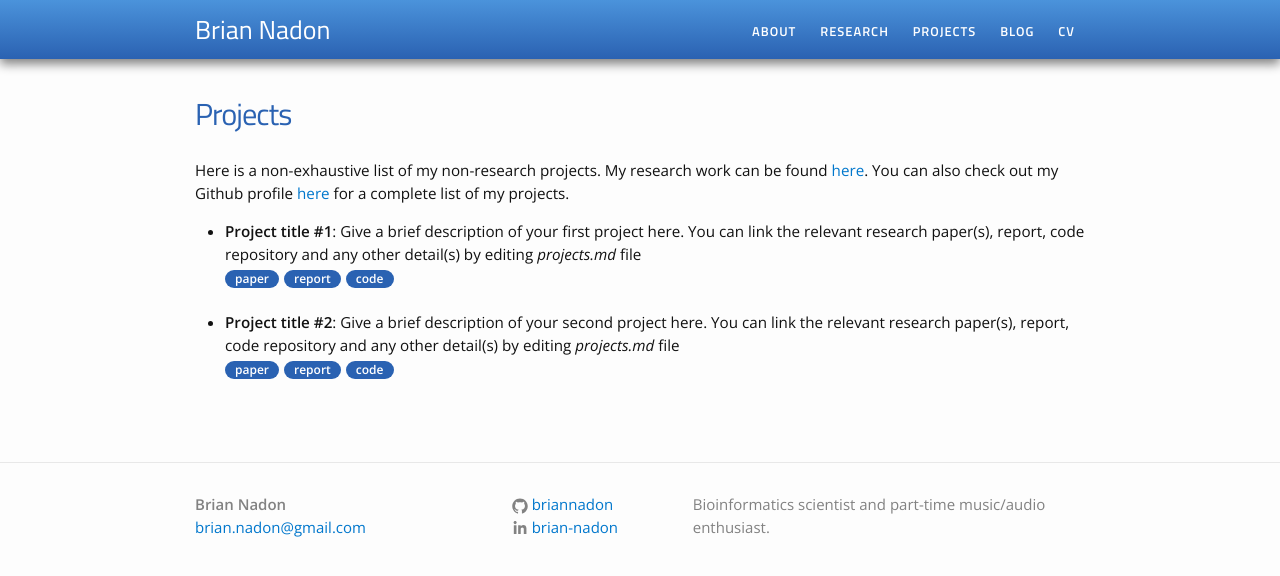
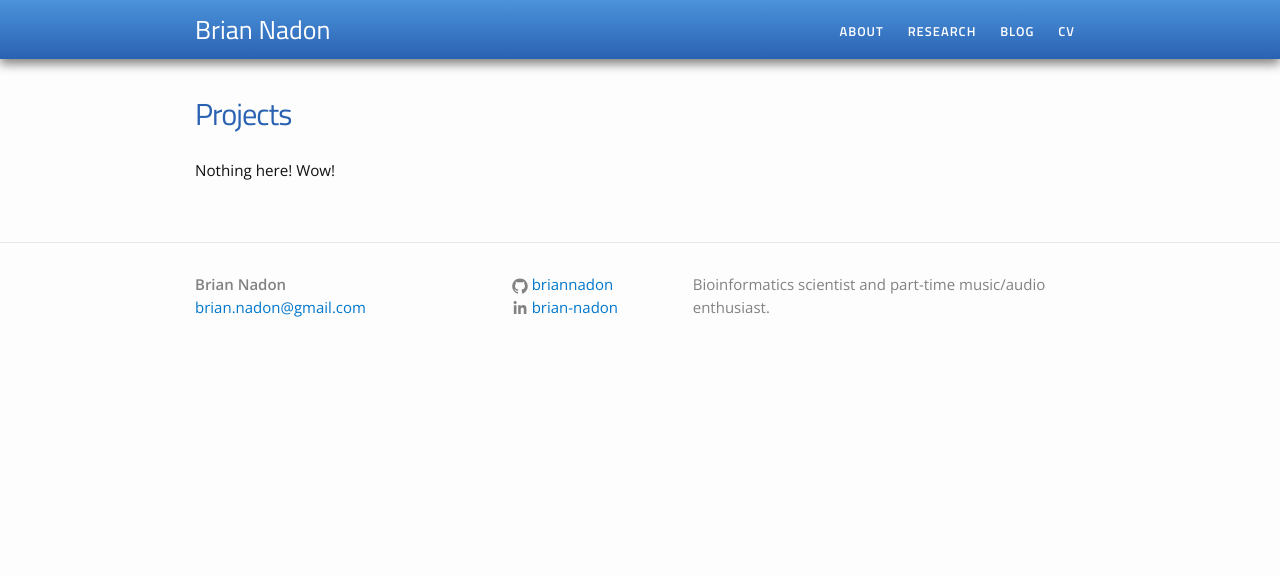
Before and after one commit to briannadon/briannadon.github.io, a Jekyll site: the page built from projects.md, in a window 1280 px wide. Shown: the top 576 px of the page. Built offline with Jekyll 4.4.1, drawn with Linux system fonts in a browser that asks for light colours.

Commit message:
Small fixes

```diff
--- a/_data/menu.yml
+++ b/_data/menu.yml
@@ -4,9 +4,6 @@
 - title: "Research"
   href: "/research/"
 
-- title: "Projects"
-  href: "/projects/"
-
 - title: "Blog"
   href: "/blog/"
 
--- a/projects.md
+++ b/projects.md
@@ -4,16 +4,4 @@ permalink: /projects/
 title: Projects
 ---
 
-Here is a non-exhaustive list of my non-research projects. My research work can be found <a href="/research">here</a>. You can also check out my Github profile <a href="">here</a> for a complete list of my projects.
-
-<ul>
-	<li>
-		<b>Project title #1</b>: Give a brief description of your first project here. You can link the relevant research paper(s), report, code repository and any other detail(s) by editing <i>projects.md</i> file<br>
-		<a href=""><div class="color-button">paper</div></a><a href="project_1.pdf"><div class="color-button">report</div></a><a href=""><div class="color-button">code</div></a>
-	</li><br>
-	<li>
-		<b>Project title #2</b>: Give a brief description of your second project here. You can link the relevant research paper(s), report, code repository and any other detail(s) by editing <i>projects.md</i> file<br>
-		<a href=""><div class="color-button">paper</div></a><a href="project_1.pdf"><div class="color-button">report</div></a><a href=""><div class="color-button">code</div></a>
-	</li><br>
-
-</ul>
+Nothing here! Wow!
```
Also changed, not shown: research.md (+1 -1 lines).
